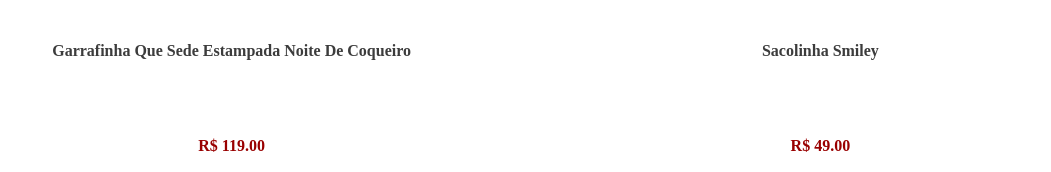
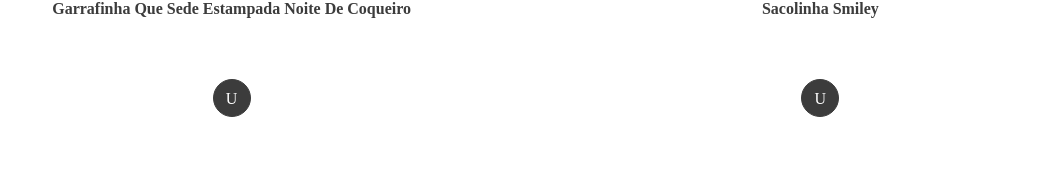
Before and after one commit to gustavoadlima/testeSoma, a Next.js app in the folder pdp/: page / in a window 1280 px wide. Shown: the part 475-647 px from the top of the page, without its empty margins (114-1165 px from the left). Built offline with nearby package versions, Linux system fonts and the light colour scheme.

Commit message:
feat: add sku selector

```diff
--- a/pdp/src/components/productCard.tsx
+++ b/pdp/src/components/productCard.tsx
@@ -1,6 +1,7 @@
 import React, { useState } from 'react';
 import { BuyButton, ProductImage, ProductName, Price, Id, ShelfCard, Installments } from '@/components/productStyles';
 import { findMaxInstallments } from '@/components/productInstallments';
+import SkuSelector from './skuSelector';
 
 interface ProductCardProps {
   product: any;
@@ -9,11 +10,18 @@ interface ProductCardProps {
 const ProductCard: React.FC<ProductCardProps> = ({ product }) => {
   const skus = product.items.map((item: { Tamanho: any; }) => item.Tamanho);
   const { maxNumberOfInstallments, maxInstallmentValue } = findMaxInstallments(product);
+  const [selectedSize, setSelectedSize] = useState<string | null>(null);
   return (
     <ShelfCard className="product-card">
       <ProductImage src={product.items[0].images[0].imageUrl} alt={product.productName} />
       <Id>Código de referência: {product.productId}</Id>
       <ProductName>{product.productName}</ProductName>
+      <SkuSelector
+        skus={skus}
+        onSelect={(sku) => {
+          setSelectedSize(sku);
+        }}
+      />
       <Price>R$ {product.items[0].sellers[0].commertialOffer.Price.toFixed(2)}</Price>
       <Installments>ou em {maxNumberOfInstallments}x de R$ {maxInstallmentValue.toFixed(2)}</Installments>
       <BuyButton>Comprar</BuyButton>
--- /dev/null
+++ b/pdp/src/components/skuSelector.tsx
@@ -0,0 +1,77 @@
+"use client"
+
+import React, { useState } from 'react';
+import styled from 'styled-components';
+
+const SkuSelectorWrapper = styled.div`
+  display: flex;
+  flex-wrap: wrap;
+  justify-content: center;
+`;
+
+const SkuOption = styled.div`
+  display: inline-block;
+  margin: 5px;
+  border: 1px solid var(--cor-1);
+  border-radius: 50%;
+  min-width: 38px;
+  height: 38px;
+  padding: 4px;
+  text-align: center;
+  line-height: 30px;
+  color: var(--cor-1);
+  cursor: pointer;
+
+  ${({ selected }) =>
+    selected &&
+    `
+    background-color: var(--cor-1);
+    color: var(--branco);
+  `}
+`;
+
+const SkuInput = styled.input`
+  display: none;
+`;
+
+interface SkuSelectorProps {
+  skus: string[];
+  onSelect: (sku: string) => void;
+}
+
+const SkuSelector: React.FC<SkuSelectorProps> = ({ skus, onSelect }) => {
+  const [selectedSku, setSelectedSku] = useState(skus[0]);
+
+  const handleSkuSelect = (sku: string) => {
+    setSelectedSku(sku);
+    if (typeof onSelect === 'function') {
+      onSelect(sku);
+    }
+  };
+
+  return (
+    <div>
+      <SkuSelectorWrapper>
+        {skus.map((sku) => (
+          <SkuOption
+            key={sku}
+            selected={selectedSku === sku}
+            onClick={() => handleSkuSelect(sku)}
+          >
+            <SkuInput
+              type="radio"
+              id={sku}
+              name="sku"
+              value={sku}
+              checked={selectedSku === sku}
+              onChange={() => handleSkuSelect(sku)}
+            />
+            {sku}
+          </SkuOption>
+        ))}
+      </SkuSelectorWrapper>
+    </div>
+  );
+};
+
+export default SkuSelector;
```
